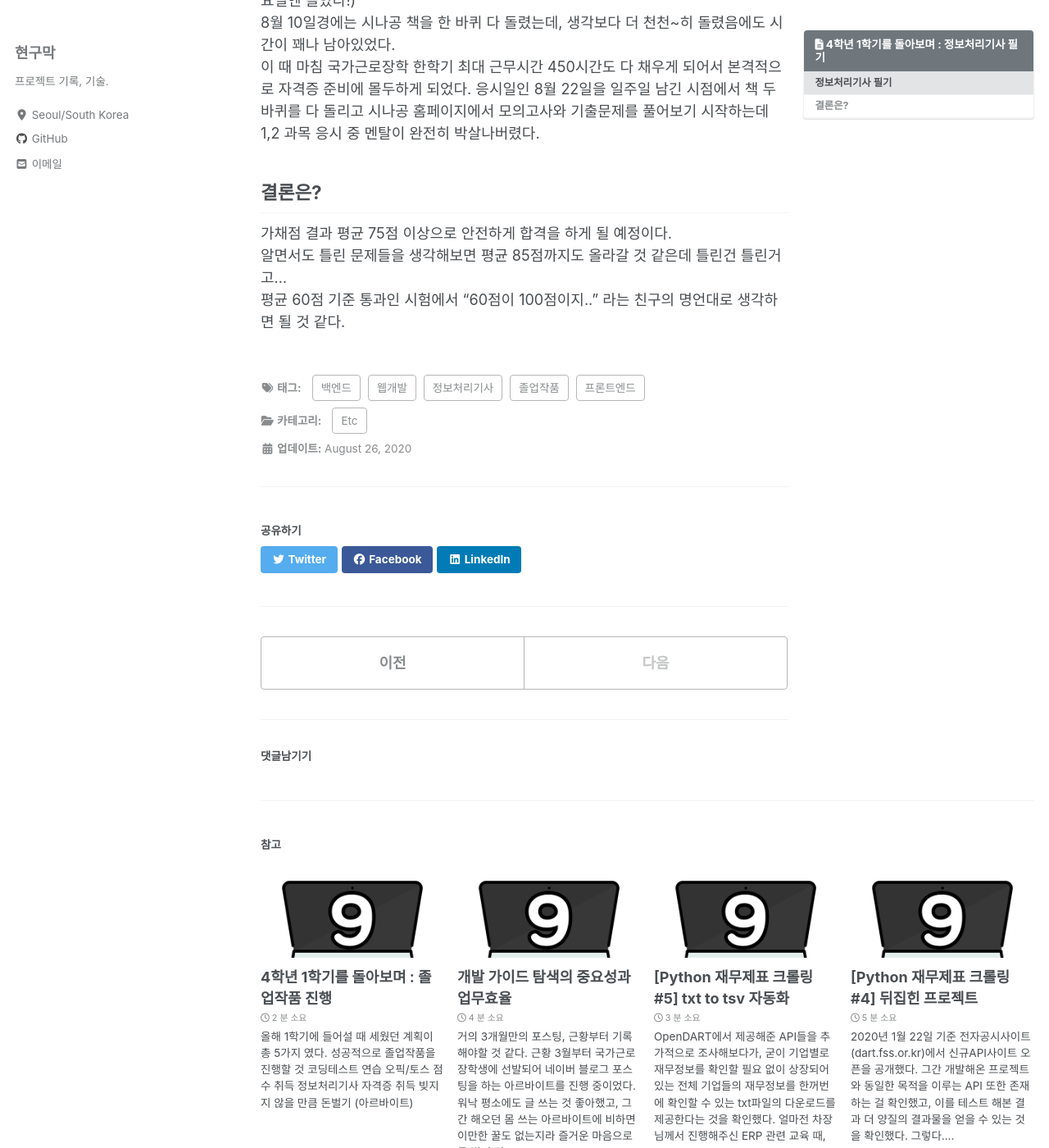
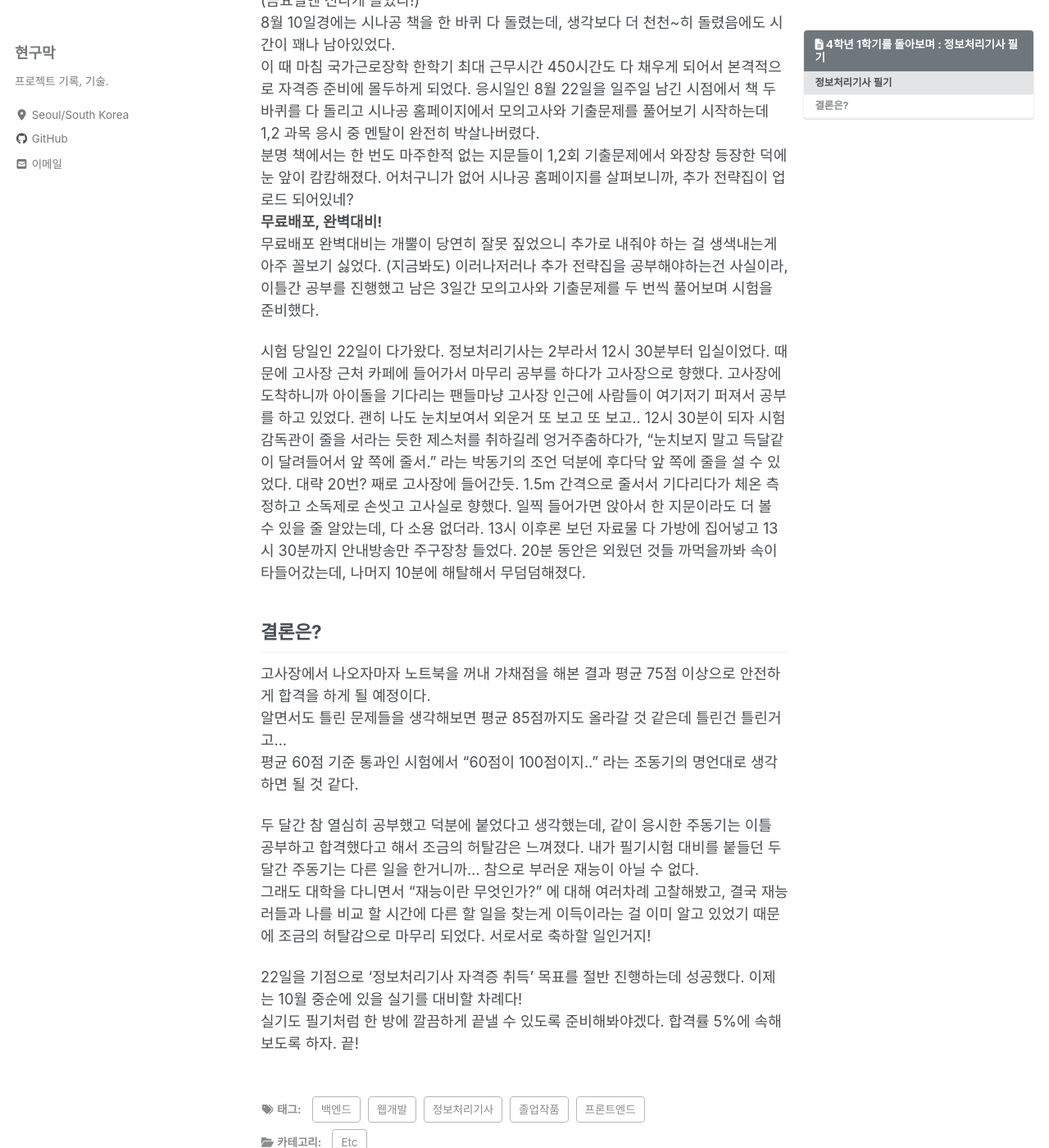
Before and after one commit to Hyeon9mak/Hyeon9mak.github.io, a Jekyll site: the page built from _posts/2020-08-25-4학년_1학기를_돌아보며_:_정보처리기사_필기.md, in a window 1280 px wide and 1400 px high, scrolled down 1263 px. Shown: the whole window at 82% size. Built offline with Jekyll 4.4.1, drawn with Linux system fonts in a browser that asks for light colours; cached includes are drawn as plain includes; nearby versions of some CDN libraries; comment, search, counter and statistics services are not loaded; some of the changed text lies outside the part shown.

Commit message:
Update 2020-08-25-4학년_1학기를_돌아보며_:_정보처리기사_필기.md

```diff
--- a/_posts/2020-08-25-4학년_1학기를_돌아보며_:_정보처리기사_필기.md
+++ b/_posts/2020-08-25-4학년_1학기를_돌아보며_:_정보처리기사_필기.md
@@ -47,13 +47,34 @@ toc_label: "4학년 1학기를 돌아보며 : 정보처리기사 필기"
 그동안 못 만났던 사람들과 한 번씩 만나보는게 어떤가 하는 생각이 들었다. 그래서 3회차를 준비하게 되었다.
 
 7월 초부터 평일 화, 수, 목 요일에는 국가근로장학을 위해서 09시부터 18시까지 일을 했고,
-나머지 일, 월, 화 요일에 하루 평균 3시간씩 차근차근 시나공 책을 밀어냈다. (금요일엔 놀았다!)
+나머지 일, 월, 화 요일에 하루 평균 3시간씩 차근차근 시나공 책을 밀어냈다.
+(금요일엔 신나게 놀았다!)
 8월 10일경에는 시나공 책을 한 바퀴 다 돌렸는데, 생각보다 더 천천~히 돌렸음에도 시간이 꽤나 남아있었다.
 이 때 마침 국가근로장학 한학기 최대 근무시간 450시간도 다 채우게 되어서 본격적으로 자격증 준비에 몰두하게 되었다.
 응시일인 8월 22일을 일주일 남긴 시점에서 책 두 바퀴를 다 돌리고 시나공 홈페이지에서 모의고사와 기출문제를 풀어보기 시작하는데
 1,2 과목 응시 중 멘탈이 완전히 박살나버렸다.
+분명 책에서는 한 번도 마주한적 없는 지문들이 1,2회 기출문제에서 와장창 등장한 덕에 눈 앞이 캄캄해졌다.
+어처구니가 없어 시나공 홈페이지를 살펴보니까, 추가 전략집이 업로드 되어있네?
+**무료배포, 완벽대비!**
+무료배포 완벽대비는 개뿔이 당연히 잘못 짚었으니 추가로 내줘야 하는 걸 생색내는게 아주 꼴보기 싫었다. (지금봐도)
+이러나저러나 추가 전략집을 공부해야하는건 사실이라, 이틀간 공부를 진행했고 남은 3일간 모의고사와 기출문제를 두 번씩 풀어보며 시험을 준비했다.
+
+시험 당일인 22일이 다가왔다. 정보처리기사는 2부라서 12시 30분부터 입실이었다. 때문에 고사장 근처 카페에 들어가서 마무리 공부를 하다가 고사장으로 향했다.
+고사장에 도착하니까 아이돌을 기다리는 팬들마냥 고사장 인근에 사람들이 여기저기 퍼져서 공부를 하고 있었다. 괜히 나도 눈치보여서 외운거 또 보고 또 보고..
+12시 30분이 되자 시험 감독관이 줄을 서라는 듯한 제스처를 취하길레 엉거주춤하다가, "눈치보지 말고 득달같이 달려들어서 앞 쪽에 줄서." 라는 박동기의 조언 덕분에 후다닥 앞 쪽에 줄을 설 수 있었다.
+대략 20번? 째로 고사장에 들어간듯. 1.5m 간격으로 줄서서 기다리다가 체온 측정하고 소독제로 손씻고 고사실로 향했다.
+일찍 들어가면 앉아서 한 지문이라도 더 볼 수 있을 줄 알았는데, 다 소용 없더라. 13시 이후론 보던 자료물 다 가방에 집어넣고 13시 30분까지 안내방송만 주구장창 들었다.
+20분 동안은 외웠던 것들 까먹을까봐 속이 타들어갔는데, 나머지 10분에 해탈해서 무덤덤해졌다.
 
 ## 결론은?
-가채점 결과 평균 75점 이상으로 안전하게 합격을 하게 될 예정이다.
+고사장에서 나오자마자 노트북을 꺼내 가채점을 해본 결과 평균 75점 이상으로 안전하게 합격을 하게 될 예정이다.
 알면서도 틀린 문제들을 생각해보면 평균 85점까지도 올라갈 것 같은데 틀린건 틀린거고...
-평균 60점 기준 통과인 시험에서 "60점이 100점이지.." 라는 친구의 명언대로 생각하면 될 것 같다.
+평균 60점 기준 통과인 시험에서 "60점이 100점이지.." 라는 조동기의 명언대로 생각하면 될 것 같다.
+
+두 달간 참 열심히 공부했고 덕분에 붙었다고 생각했는데, 같이 응시한 주동기는 이틀 공부하고 합격했다고 해서 조금의 허탈감은 느껴졌다.
+내가 필기시험 대비를 붙들던 두 달간 주동기는 다른 일을 한거니까... 참으로 부러운 재능이 아닐 수 없다.
+그래도 대학을 다니면서 "재능이란 무엇인가?" 에 대해 여러차례 고찰해봤고, 결국 재능러들과 나를 비교 할 시간에 다른 할 일을 찾는게 이득이라는 걸
+이미 알고 있었기 때문에 조금의 허탈감으로 마무리 되었다. 서로서로 축하할 일인거지!
+
+22일을 기점으로 '정보처리기사 자격증 취득' 목표를 절반 진행하는데 성공했다. 이제는 10월 중순에 있을 실기를 대비할 차례다!
+실기도 필기처럼 한 방에 깔끔하게 끝낼 수 있도록 준비해봐야겠다. 합격률 5%에 속해보도록 하자. 끝!
```
